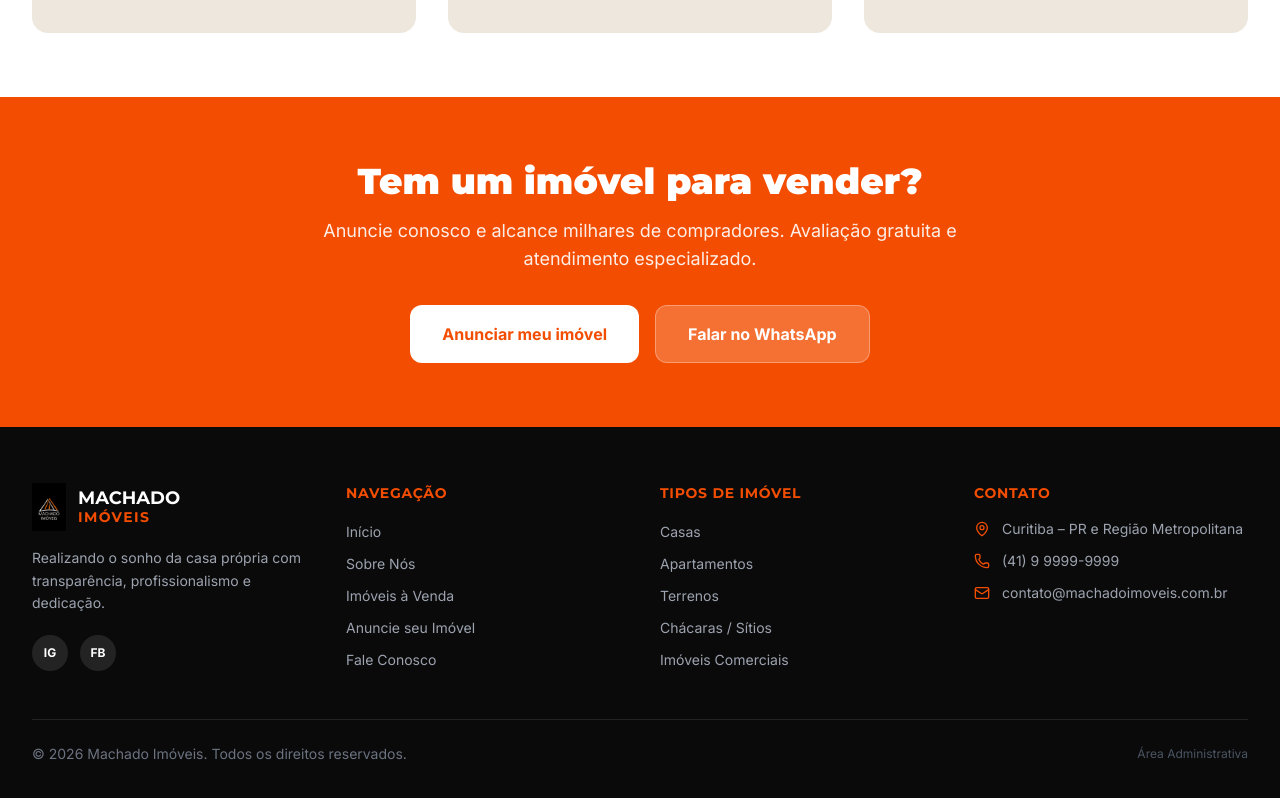
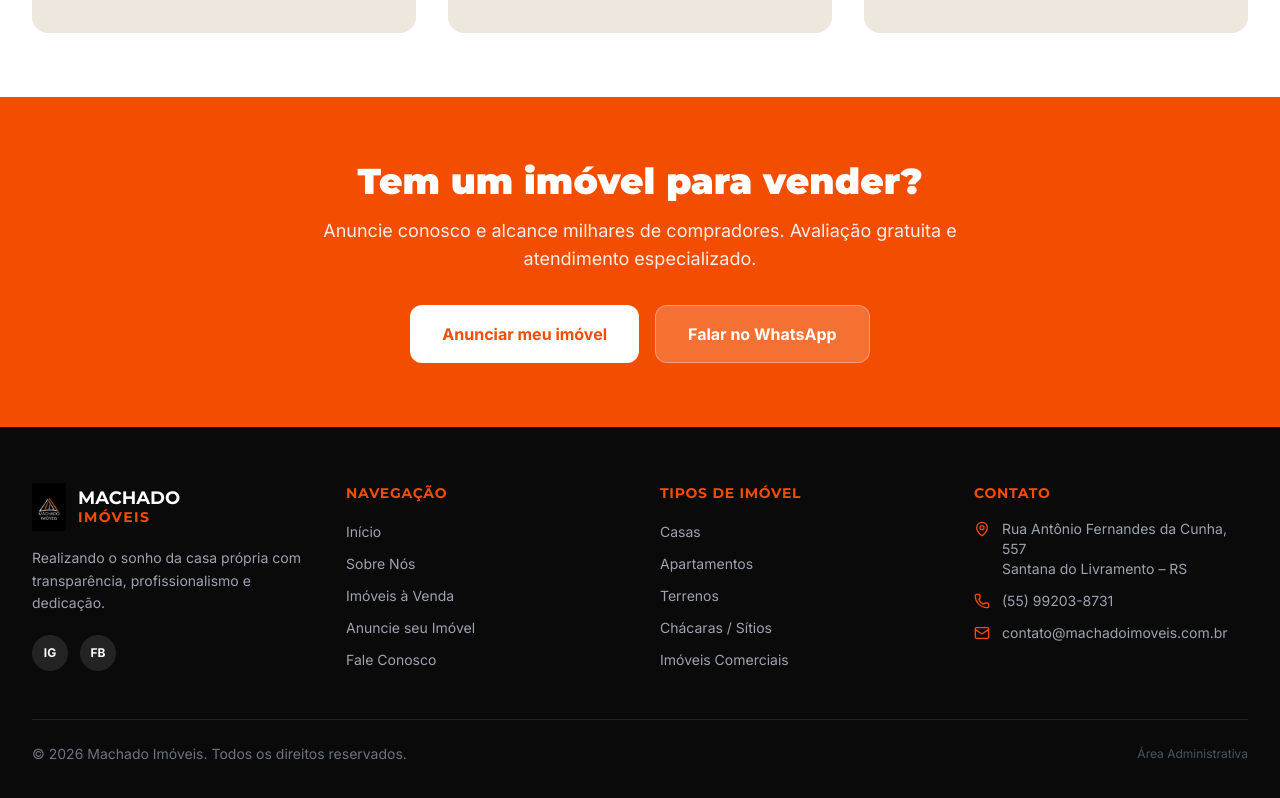
Before and after one commit to maxallen687/realty-project, a React (Vite) app: page / in a window 1280 px wide. Shown: the part 2502-3300 px from the top of the page. Built offline with nearby package versions, Linux system fonts and the light colour scheme.

Commit message:
Update footer contact information to reflect new address and WhatsApp number.

```diff
--- a/src/components/Footer.tsx
+++ b/src/components/Footer.tsx
@@ -68,12 +68,12 @@ export default function Footer() {
             <ul className="space-y-3">
               <li className="flex items-start gap-3">
                 <MapPin className="w-4 h-4 text-brand-orange shrink-0 mt-0.5" />
-                <span className="text-gray-400 text-sm">Curitiba – PR e Região Metropolitana</span>
+                <span className="text-gray-400 text-sm">Rua Antônio Fernandes da Cunha, 557<br />Santana do Livramento – RS</span>
               </li>
               <li className="flex items-center gap-3">
                 <Phone className="w-4 h-4 text-brand-orange shrink-0" />
-                <a href="https://wa.me/5541999999999" target="_blank" rel="noopener noreferrer" className="text-gray-400 hover:text-white text-sm transition-colors">
-                  (41) 9 9999-9999
+                <a href="https://wa.me/55992038731" target="_blank" rel="noopener noreferrer" className="text-gray-400 hover:text-white text-sm transition-colors">
+                  (55) 99203-8731
                 </a>
               </li>
               <li className="flex items-center gap-3">
```
